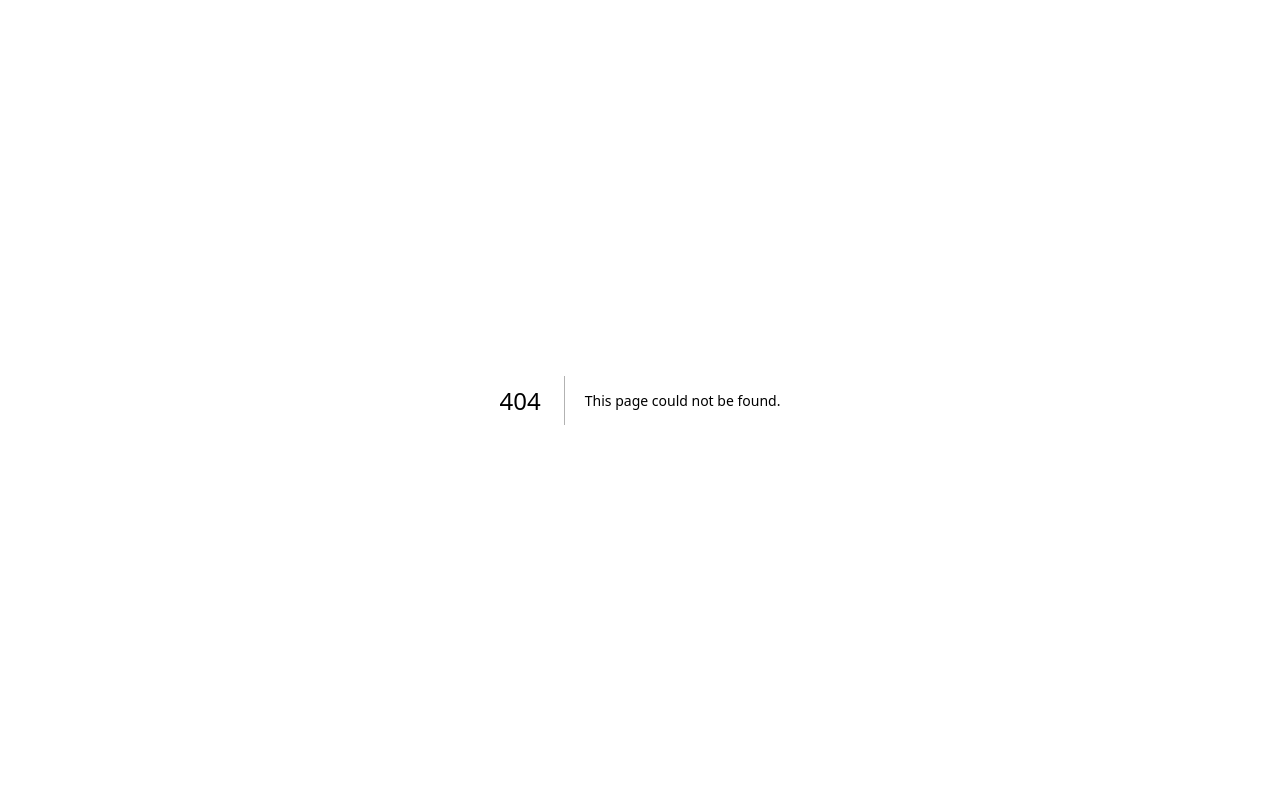
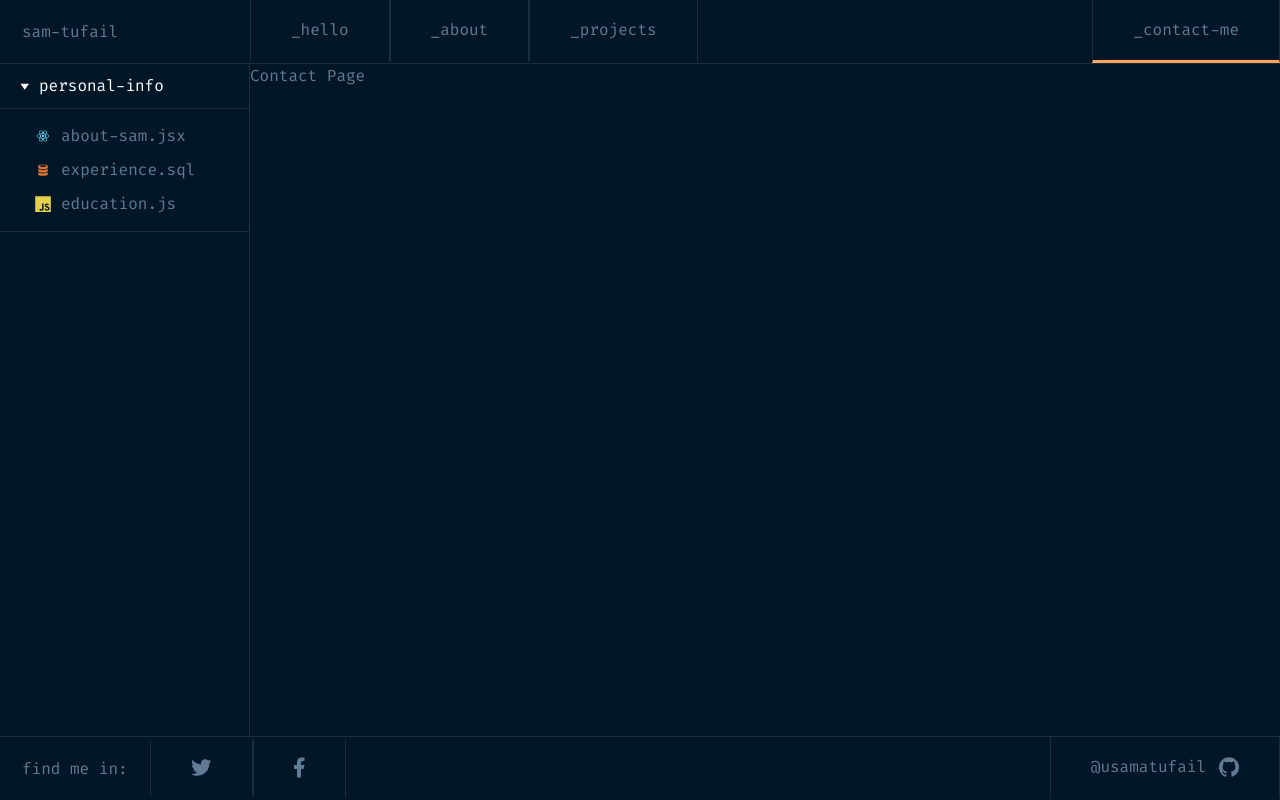
Before and after one commit to usamatufail/sam-portfolio, a Next.js app in the folder apps/web/: page /contact in a window 1280 px wide. Before the commit this address had no page. Built offline with nearby package versions, Linux system fonts and the light colour scheme.

Commit message:
feat(apps/web): added more projects and contact page

```diff
--- /dev/null
+++ b/apps/web/components/layout/contact.layout.tsx
@@ -0,0 +1,123 @@
+import Link from 'next/link';
+import { ReactNode, useState } from 'react';
+import { DiDatabase, DiGit, DiJsBadge, DiReact } from 'react-icons/di';
+import { useRouter } from 'next/router';
+import { Animated } from '..';
+
+interface MenuItemProps {
+  href: string;
+  text: string;
+  icon: ReactNode;
+}
+
+const MenuItem = ({ href, text, icon }: MenuItemProps) => {
+  const pathname = useRouter().pathname;
+  const isActive =
+    href === '/about' ? pathname === href : pathname.includes(href);
+  return (
+    <Link href={href}>
+      <div className="flex gap-[10px] items-center pl-[35px] py-[5px] cursor-pointer">
+        {icon}
+        <span
+          className={`hover:text-white transition-all ${
+            isActive ? 'text-white' : ''
+          }`}
+        >
+          {text}
+        </span>
+      </div>
+    </Link>
+  );
+};
+
+interface MenuHeadingProps {
+  text?: string;
+  onClick?: () => void;
+  open?: boolean;
+}
+const MenuHeading = ({
+  text = 'personal-info',
+  onClick = () => {},
+  open,
+}: MenuHeadingProps) => {
+  return (
+    <div
+      onClick={onClick}
+      className="flex gap-[10px] items-center py-[10px] px-[20px] borer-b-solid border-b-main-border border-b cursor-pointer select-none"
+    >
+      {open ? (
+        <svg
+          width="9"
+          height="7"
+          viewBox="0 0 9 7"
+          fill="none"
+          xmlns="http://www.w3.org/2000/svg"
+        >
+          <path
+            d="M4.74998 6.65186L0.499969 0.651856L9 0.651855L4.74998 6.65186Z"
+            fill="white"
+          />
+        </svg>
+      ) : (
+        <svg
+          width="7"
+          height="9"
+          viewBox="0 0 7 9"
+          fill="none"
+          xmlns="http://www.w3.org/2000/svg"
+        >
+          <path
+            d="M6.49634 4.51173L0.496338 8.76175L0.496338 0.261719L6.49634 4.51173Z"
+            fill="white"
+          />
+        </svg>
+      )}
+      <span className="text-white">{text}</span>
+    </div>
+  );
+};
+
+export function ContactLayout({ children }: { children: React.ReactNode }) {
+  const [menu1, setMenu1] = useState(true);
+  return (
+    <div className="grid grid-cols-[250px_auto] h-[calc(100vh_-_128px)] overflow-auto">
+      {/* Sidebar */}
+      <div className="border-r border-r-solid border-r-main-border">
+        {/* Sidebar Heading 1 */}
+        <MenuHeading
+          text="personal-info"
+          onClick={() => setMenu1(prev => !prev)}
+          open={menu1}
+        />
+        {/* Sidebar Menu 1 */}
+        {menu1 && (
+          <div className="flex flex-col border-r-solid borer-b-solid border-b-main-border border-b py-[10px]">
+            <MenuItem
+              href="/about/about-me"
+              text="about-sam.jsx"
+              icon={<DiReact color="#61DBFB" />}
+            />
+            <MenuItem
+              href="/about/experience"
+              text="experience.sql"
+              icon={<DiDatabase color="#DB7533" />}
+            />
+            <MenuItem
+              href="/about/education"
+              text="education.js"
+              icon={<DiJsBadge color="#E4D04B" />}
+            />
+            {/*<MenuItem
+              href="/about/hobbies"
+              text="hobbies.git"
+              icon={<DiGit color="#E44C30" />}
+            /> */}
+          </div>
+        )}
+      </div>
+      <div className="overflow-hidden">
+        <Animated>{children}</Animated>
+      </div>
+    </div>
+  );
+}
--- a/apps/web/components/layout/index.ts
+++ b/apps/web/components/layout/index.ts
@@ -1,2 +1,3 @@
 export * from './root.layout';
 export * from './about.layout';
+export * from './contact.layout';
--- a/apps/web/components/project-card/project-card.component.tsx
+++ b/apps/web/components/project-card/project-card.component.tsx
@@ -26,7 +26,7 @@ export const ProjectCard = ({
         <Image
           src={src}
           fill
-          alt="Imagem do projeto"
+          alt="Project Representation"
           className={styles['img-project']}
         />
       </div>
@@ -34,15 +34,17 @@ export const ProjectCard = ({
         <h2 className={styles['title-project']}>{name}</h2>
         <p className="mb-[10px]">{description}</p>
         <div className={styles['technologies-container']}>
-          {technologies.map(tech => (
-            <span className={styles['span-technologies']}>{tech}</span>
+          {technologies.map((tech, i) => (
+            <span key={i} className={styles['span-technologies']}>
+              {tech}
+            </span>
           ))}
         </div>
         <div className={styles['links-container']}>
           {repository ? (
             <a
               href={repository}
-              title="Github"
+              title="Repository"
               target="_blank"
               rel="noreferrer"
             >
@@ -52,7 +54,7 @@ export const ProjectCard = ({
           {site ? (
             <a
               href={site}
-              title="Ver aplicação"
+              title="View Project"
               target="_blank"
               rel="noreferrer"
             >
--- /dev/null
+++ b/apps/web/pages/contact.tsx
@@ -0,0 +1,10 @@
+import { RootLayout, ContactLayout } from 'components';
+export default function Contact() {
+  return (
+    <RootLayout>
+      <ContactLayout>
+        <div>Contact Page</div>
+      </ContactLayout>
+    </RootLayout>
+  );
+}
--- a/apps/web/pages/projects.tsx
+++ b/apps/web/pages/projects.tsx
@@ -8,7 +8,7 @@ export default function Projects() {
         <div className="flex flex-col gap-[5px] mt-[80px]">
           <h1 className="text-[40px] text-center">Projects</h1>
           <p className="text-[16px] text-center ">
-            Shining a light on my hard work and accomplishments
+            Shining a light on some of my hard work and accomplishments
           </p>
         </div>
         <div className="flex flex-wrap gap-[32px] justify-center mt-[40px] px-[80px] pb-[80px]">
```
Also changed, not shown: apps/web/mocks/projects-data.ts (+37 -24 lines).
